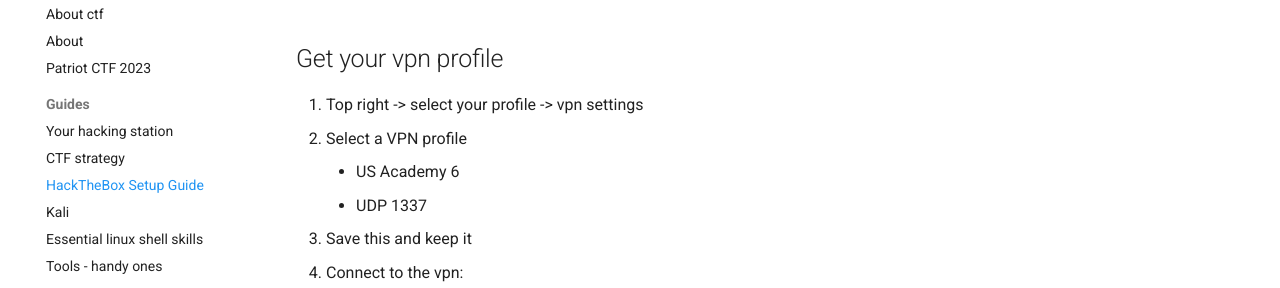
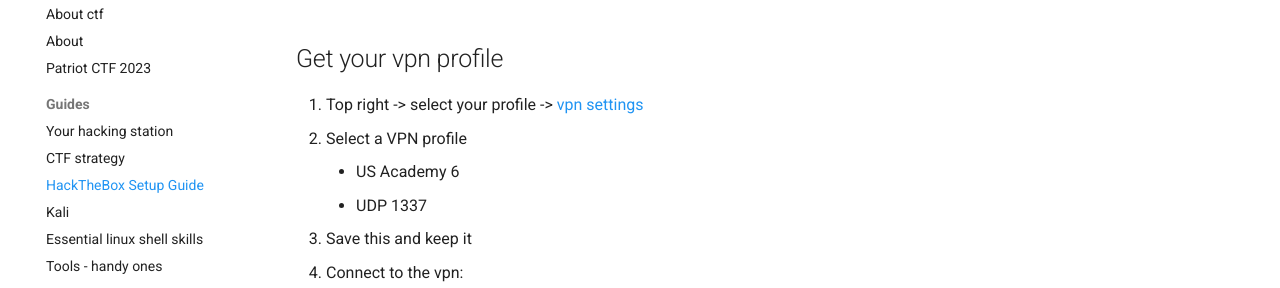
Before and after one commit to ding0t/scbc_pecan, an MkDocs documentation site: the page built from docs/guides/htb-setup.md, in a window 1280 px wide. Shown: the part 294-582 px from the top of the page. Built offline with MkDocs 1.6.1 and Material for MkDocs 9.7.7, drawn with Linux system fonts in a browser that asks for light colours; comment, search, counter and statistics services are not loaded; some of the changed lines change nothing that is shown.

Commit message:
add link to vpn

```diff
--- a/docs/guides/htb-setup.md
+++ b/docs/guides/htb-setup.md
@@ -9,7 +9,7 @@ tags:
 
 ## Get your vpn profile
 
-1. Top right -> select your profile -> vpn settings
+1. Top right -> select your profile -> [vpn settings](https://academy.hackthebox.com/vpn)
 1. Select a VPN profile
     - US Academy 6
     - UDP 1337
```
